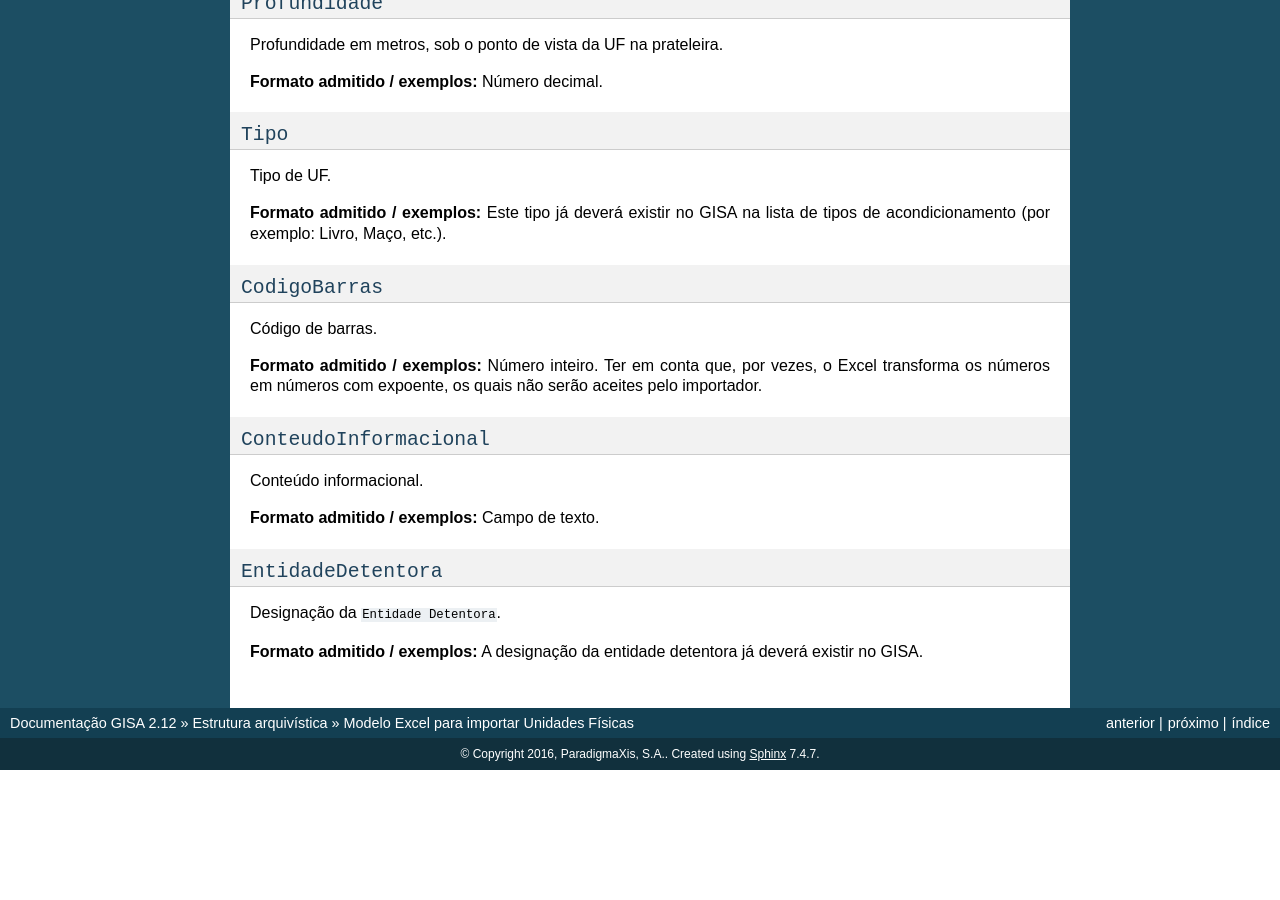
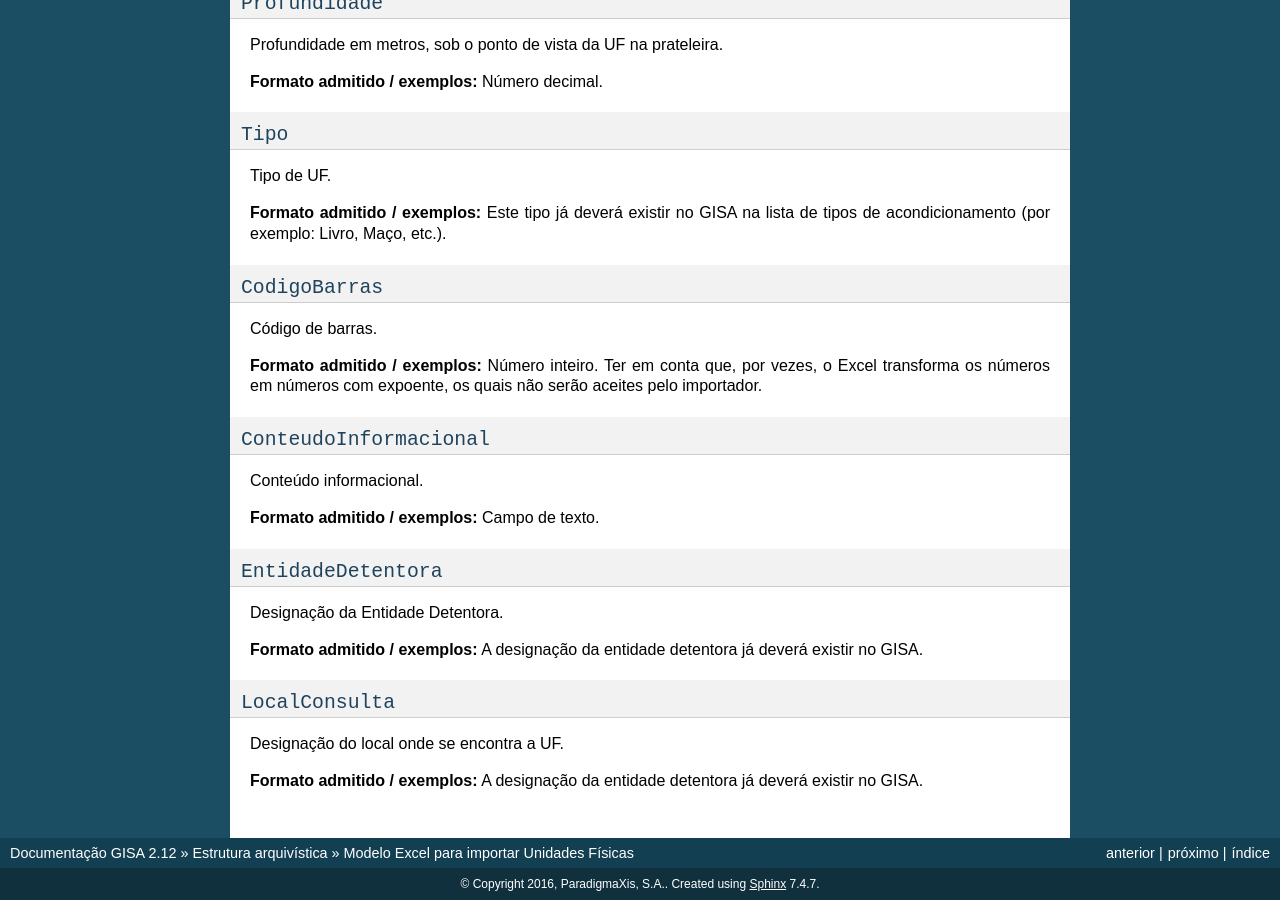
Before and after one commit to ParadigmaXis/gisa, a Sphinx documentation site: the page built from docs/modelo_uf.rst, in a window 1280 px wide and 900 px high, scrolled down 1206 px. Built offline with Sphinx 7.4.7, drawn with Linux system fonts in a browser that asks for light colours; before the commit the page ends 1976 px from its top, so only the background shows below that.

Commit message:
Update modelo_uf.rst
New column (LocalConsulta) added.

```diff
--- a/docs/modelo_uf.rst
+++ b/docs/modelo_uf.rst
@@ -78,6 +78,12 @@ Conteúdo informacional.
 
 ``EntidadeDetentora``
 ------------------
-Designação da ``Entidade Detentora``.
+Designação da Entidade Detentora.
 
 **Formato admitido / exemplos:** A designação da entidade detentora já deverá existir no GISA.
+
+``LocalConsulta``
+------------------
+Designação do local onde se encontra a UF.
+
+**Formato admitido / exemplos:** A designação da entidade detentora já deverá existir no GISA.
```
